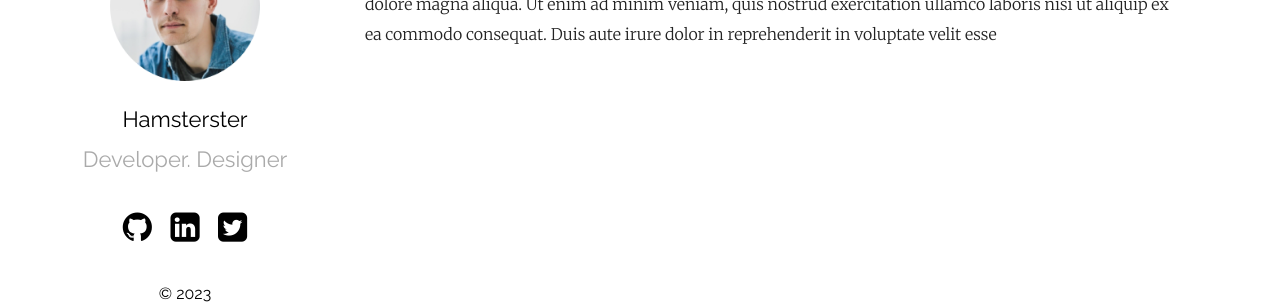
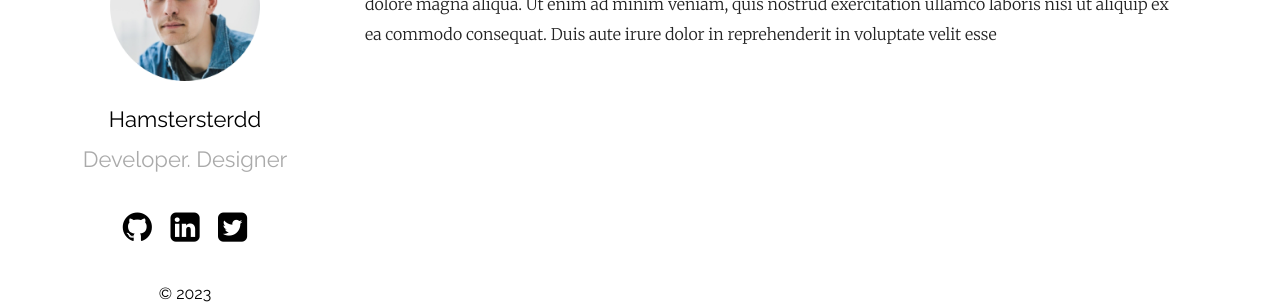
Before and after one commit to hamsterster/hamsterster.github.io, a Jekyll site: the page built from index.md, in a window 1280 px wide. Shown: the part 232-536 px from the top of the page. Built offline with Jekyll 4.4.1, drawn with Linux system fonts in a browser that asks for light colours.

Commit message:
jekyll start

```diff
--- a/_config.yml
+++ b/_config.yml
@@ -12,7 +12,7 @@ show_excerpts: true # set to true to show excerpts on the homepage
 sass:
   sass_dir: _sass
 plainwhite:
-  name: Hamsterster
+  name: Hamstersterdd
   tagline: Developer. Designer
   date_format: "%b %-d, %Y"
   sitemap: true # set to true to generate sitemap.xml content
```
